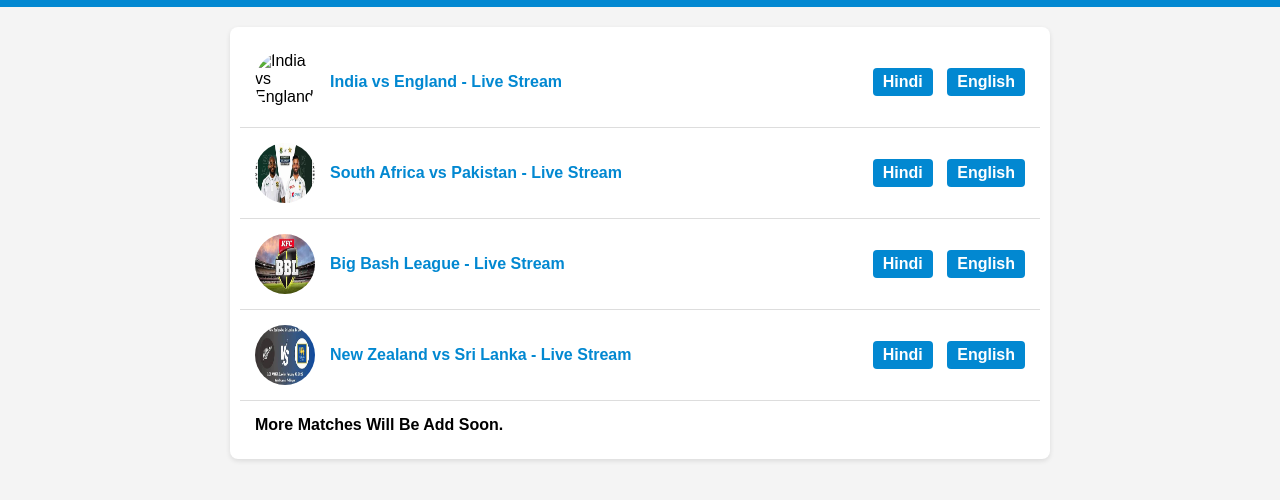
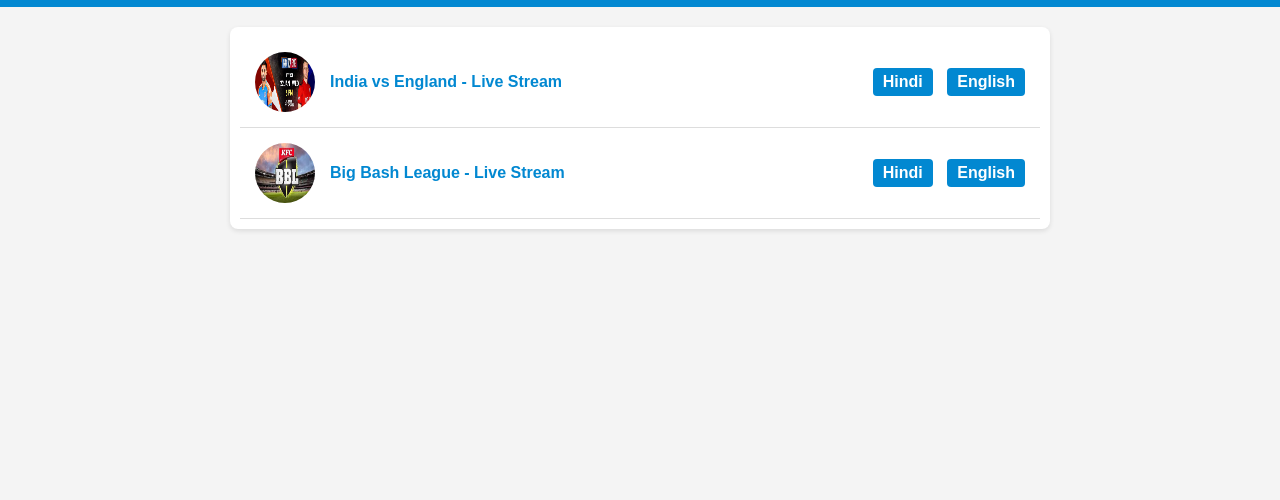
Before and after one commit to Shubhamjh4/cricket-streaming, a plain HTML site: page index.html in a window 1280 px wide. Shown: the part 50-550 px from the top of the page. Drawn offline with Linux system fonts and the light colour scheme.

Commit message:
Update index.html

```diff
--- a/index.html
+++ b/index.html
@@ -132,20 +132,12 @@
     </header>
 
     <div class="match-list" id="matchList">
-        <div class="match" data-teams="India vs Australia">
-            <img src="" alt="India vs England">
+        <div class="match" data-teams="India vs England">
+            <img src="img/photo_6091130788671243696_y.jpg" alt="India vs Australia">
             <a href="#">India vs England - Live Stream</a>
             <div class="options">
                 <a href="https://shz.al/~Khel-Box-hind.html" target="_blank">Hindi</a>
                 <a href="https://shz.al/~Khel-Box-Astro.html" target="_blank">English</a>
-            </div>
-        </div>
-        <div class="match" data-teams="South Africa vs Pakistan">
-            <img src="img/th.jpeg" alt="South Africa vs Pakistan">
-            <a href="#">South Africa vs Pakistan - Live Stream</a>
-            <div class="options">
-                <a href="https://shz.al/~Khel-Box-Astro.html" target="_blank">Hindi</a>
-                <a href="https://wlo-cricstreamiing.pages.dev/" target="_blank">English</a>
             </div>
         </div>
         <div class="match" data-teams="Big Bash League">
@@ -156,19 +148,6 @@
                 <a href="https://shz.al/~Khel-Box-Fox.html" target="_blank">English</a>
             </div>
         </div>
-        <div class="match" data-teams="New Zealand vs Sri Lanka">
-            <img src="img/th (2).jpeg" alt="New Zealand vs Sri Lanka">
-            <a href="#">New Zealand vs Sri Lanka - Live Stream</a>
-            <div class="options">
-                <a href="hindi_stream.html" target="_blank">Hindi</a>
-                <a href="english_stream.html" target="_blank">English</a>
-            </div>
-        </div>
-        <div class="match" data-teams="New Zealand vs Sri Lanka">
-            <b>More Matches Will Be Add Soon.</b>
-        </div>
-
-    </div>
 
     <script>
         function filterMatches() {
```
